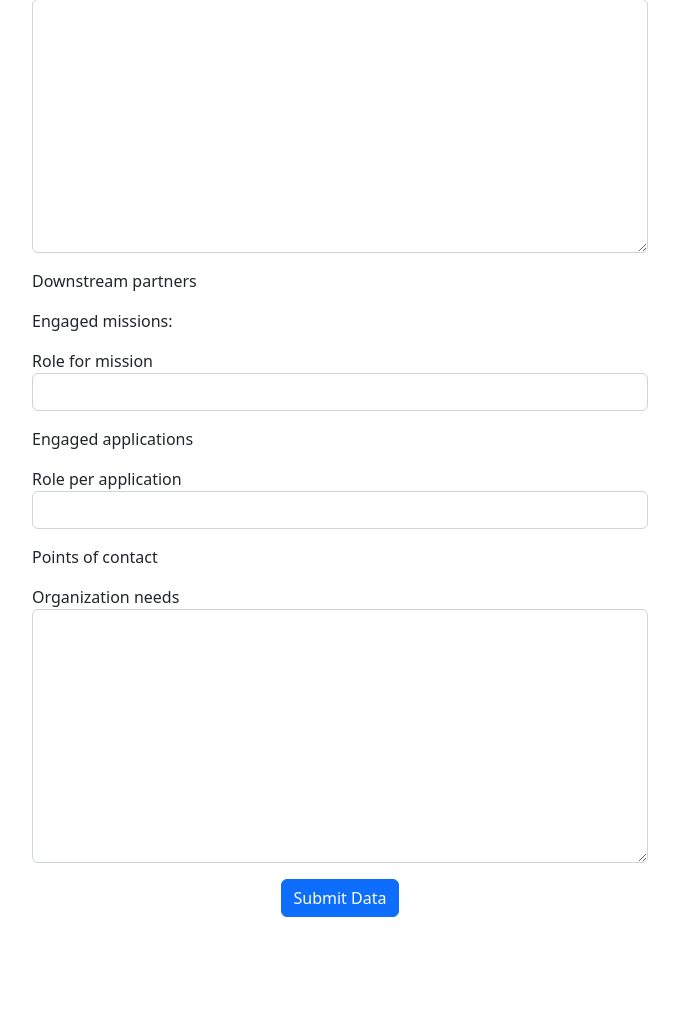
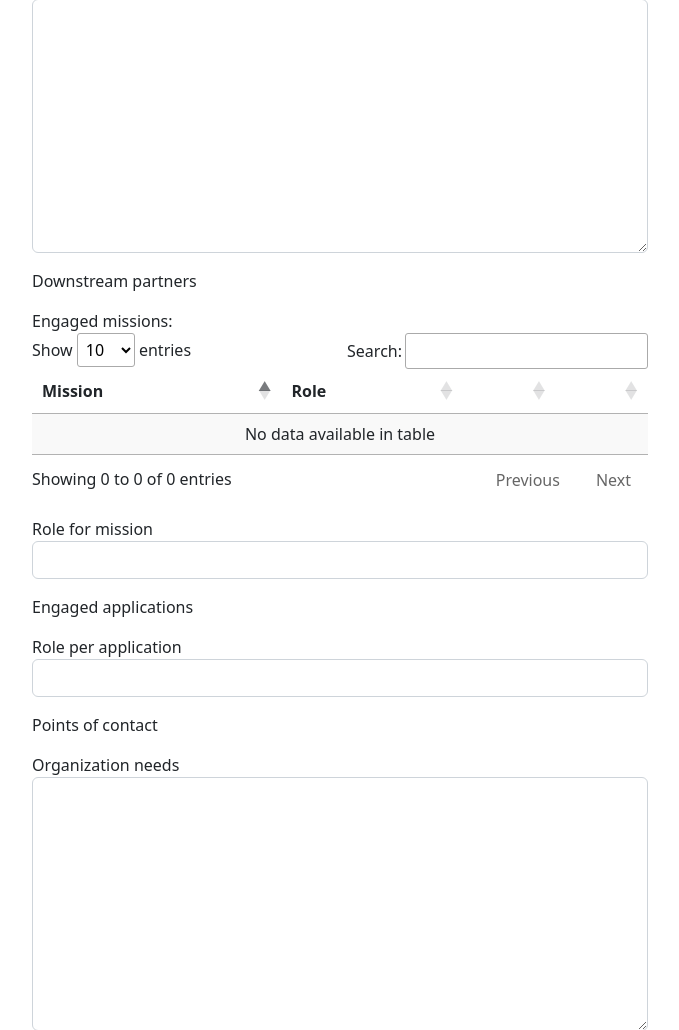
Before and after one commit to billyz313/NASA-Earth-Action-Inventory-System-, a Django app: page /customer-orgs/add/ in a window 1280 px wide. Shown: the part 663-1693 px from the top of the page, without its empty margins (300-979 px from the left). Before the commit the page ends 1580 px from the top, so only its background shows below. Run offline with Django 5.2, Linux system fonts and the light colour scheme; data that the repository does not hold is empty; parts of the project's set-up code (start-up, migrations or seed data) failed here and were passed over; some libraries are stand-ins or nearby versions.

Commit message:
updates to customer org form

```diff
--- a/templates/customer_organization.html
+++ b/templates/customer_organization.html
@@ -13,6 +13,9 @@
     <title>Customer Org</title>
     <link href="https://cdn.jsdelivr.net/npm/bootstrap@5.2.3/dist/css/bootstrap.min.css" rel="stylesheet" integrity="sha384-rbsA2VBKQhggwzxH7pPCaAqO46MgnOM80zW1RWuH61DGLwZJEdK2Kadq2F9CUG65" crossorigin="anonymous">
     <script src="https://cdn.jsdelivr.net/npm/bootstrap@5.2.3/dist/js/bootstrap.bundle.min.js" integrity="sha384-kenU1KFdBIe4zVF0s0G1M5b4hcpxyD9F7jL+jjXkk+Q2h455rYXK/7HAuoJl+0I4" crossorigin="anonymous"></script>
+    <script src="https://code.jquery.com/jquery-3.7.1.min.js" integrity="sha256-/JqT3SQfawRcv/BIHPThkBvs0OEvtFFmqPF/lYI/Cxo=" crossorigin="anonymous"></script>
+    <link href="https://cdn.datatables.net/2.2.2/css/dataTables.dataTables.min.css" rel="stylesheet"/>
+<link rel="stylesheet" href="https://cdnjs.cloudflare.com/ajax/libs/font-awesome/6.7.2/css/all.min.css" integrity="sha512-Evv84Mr4kqVGRNSgIGL/F/aIDqQb7xQ2vcrdIwxfjThSH8CSR7PBEakCr51Ck+w+/U6swU2Im1vVX0SVk9ABhg==" crossorigin="anonymous" referrerpolicy="no-referrer" />
 </head>
 
 <body>
@@ -88,15 +91,33 @@
                                         </ul>
                                 </div>
                                  <div class="mb-3 common"> Engaged missions:
-                                    <ul  class="list-group">
+
+                                <table id="myTable" class="display">
+                                    <thead>
+                                        <tr>
+                                            <th>Mission</th>
+                                            <th>Role</th>
+                                            <th></th>
+                                            <th></th>
+                                        </tr>
+                                    </thead>
+                                    <tbody>
                                     {% for id, value in form.missions.field.choices %}
-                                        <li  class="list-group-item">
-                                            <input type="checkbox" name="missions" value="{{ id }}" id="missions_{{ id }}">
-                                            <label for="missions_{{ id }}">{{ value }}</label>
-                                        </li>
-                                    {% endfor %}
-                                    </ul>
-                                </div>
+                                        <tr>
+                                            <td><label for="missions_{{ id }}">{{ value }}</label></td>
+                                            <td>Role</td>
+                                            <td>
+
+                                                    <button class="btn btn-success btn-sm rounded-0" type="button" data-toggle="tooltip" data-placement="top" title="Edit"><i class="fa fa-edit"></i></button>
+                                            </td>
+                                               <td>
+                                                    <button class="btn btn-danger btn-sm rounded-0" type="button" data-toggle="tooltip" data-placement="top" title="Delete"><i class="fa fa-trash"></i></button>
+                                                </td>
+                                           </tr>
+                                         {% endfor %}
+                                    </tbody>
+                                </table>
+                                 </div>
                                  <div class="mb-3 common"> Role for mission
                                 {{ form.role_for_mission }}
                                 </div>
@@ -138,5 +159,9 @@
             </div>
         </div>
     </div>
+    <script src="https://cdn.datatables.net/2.2.2/js/dataTables.min.js"></script>
+    <script>
+        let table = new DataTable('#myTable');
+    </script>
 </body>
 </html>
```
